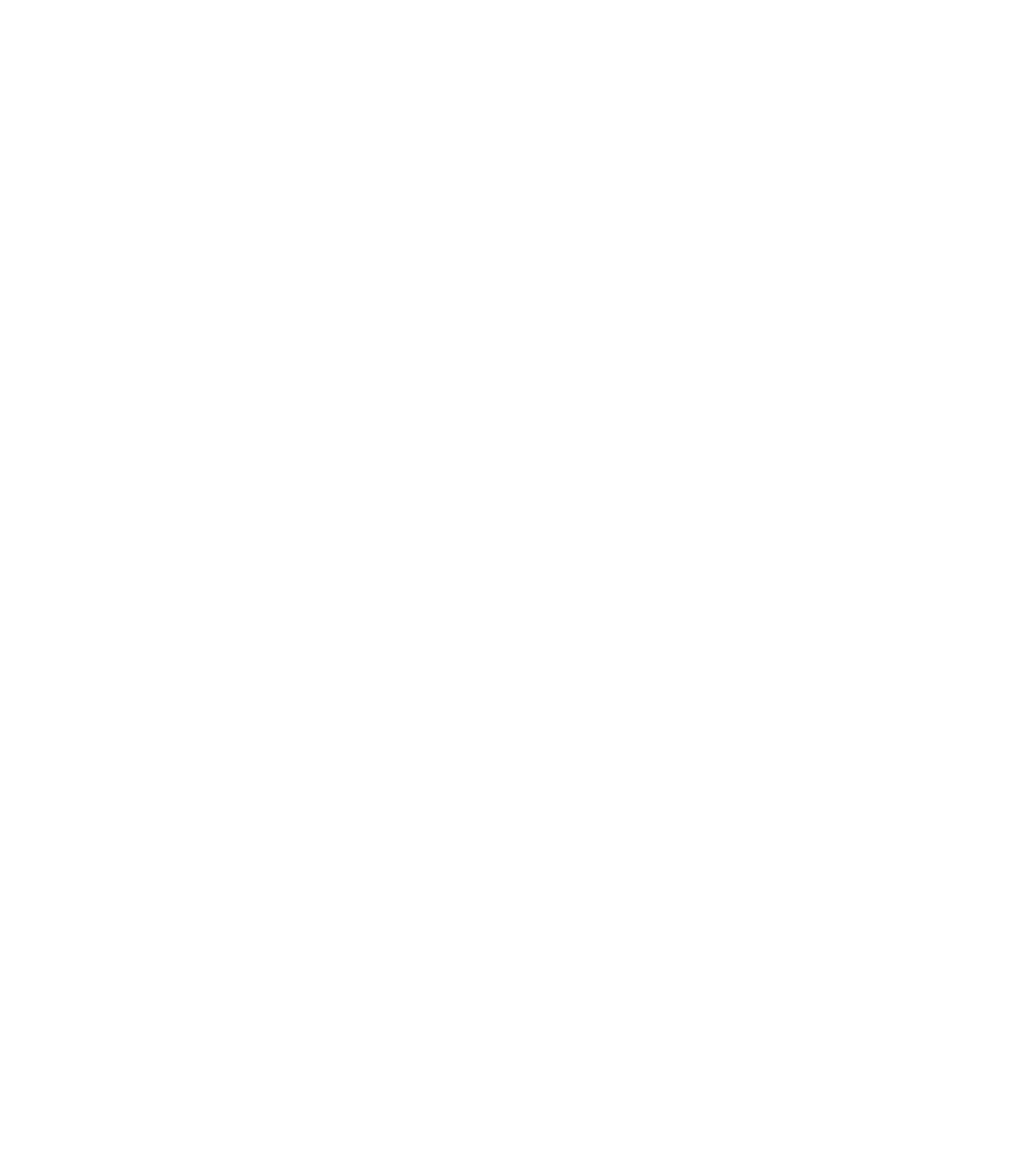
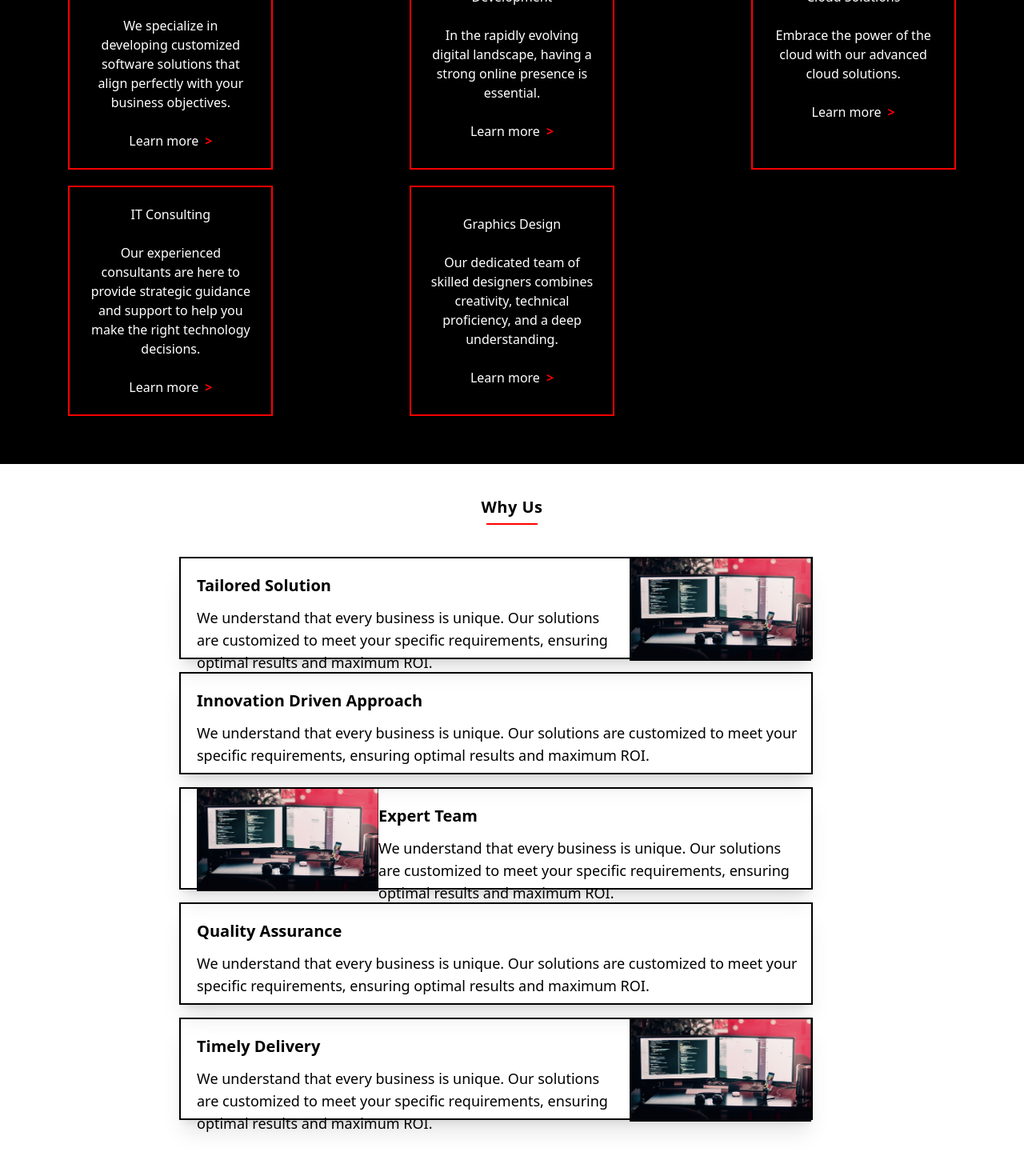
Before and after one commit to NaniBer/KaizenTechSolution, a React (Create React App) app in the folder frontend/: page / in a window 1280 px wide. Shown: the part 840-2300 px from the top of the page at 80% size. Before the commit the page ends 800 px from the top, so only its background shows below. Built offline with nearby package versions, Linux system fonts and the light colour scheme.

Commit message:
Expertise page and why us page done

```diff
--- a/frontend/src/App.js
+++ b/frontend/src/App.js
@@ -12,9 +12,9 @@ function App() {
       <div className="flex justify-center items-center mt-24 mb-24">
         <Intro />
       </div>
-      {/* <div className="">
+      <div className="">
         <Expertise />
-      </div> */}
+      </div>
       <WhyUs />
       <PartnerWithUs />
     </div>
--- a/frontend/src/Sections/Expertise.jsx
+++ b/frontend/src/Sections/Expertise.jsx
@@ -29,11 +29,18 @@ const Expertise=()=>{
                 <div className="mt-1.5 bg-red h-0.5 w-16"></div>
                 <p className="mt-5 w-1/2">At Kaizen Technology Solutions, we offer a wide range of services tailored to meet the unique needs of your business.</p>
             </div>
-            <div className="mt-10">
-                <div className="border-2 border-red h-36 w-72">
-                    <p>Custom Software Development </p>
-                    <p>We specialize in developing customized software solutions that align perfectly with your business objectives.</p>
+            <div className="mt-10 grid grid-cols-3 justify-items-center items-center ">
+                {expertiseList.map((items)=>(
+
+                <div className=" mb-5 border-2 border-red h-72 w-64 p-6 flex flex-col justify-center items-center">
+                        <p className="mb-6">{items.title} </p>
+                        <p className="mb-6">{items.text}</p>
+                        <button>Learn more
+                            <span className="ml-2 text-red font-bold">></span>
+                        </button>
+
                 </div>
+                ))}
             </div>
 
 
--- a/frontend/src/Sections/WhyUs.jsx
+++ b/frontend/src/Sections/WhyUs.jsx
@@ -1,6 +1,69 @@
+
 const WhyUs=()=>{
     return(
-        <div>Why Us</div>
+        <div className="text-black text-center pt-10 pb-10">
+            <p className="text-xl font-bold tracking-wide">Why Us</p>
+            <div className="flex flex-col justify-center items-center">
+                <div className="mt-1.5 bg-red h-0.5 w-16">
+                </div>
+
+            </div>
+            <div className="mx-56 mt-10 ">
+
+                <div className="shadow-xl border-2 border-black text-left h-32 flex mr-10 mb-4 pl-5">
+                    <div>
+                        <p className="text-xl font-bold mt-5 mb-3">Tailored Solution</p>
+
+                        <p className="mr-4 text-lg">We understand that every business is unique. Our solutions are customized to meet your specific requirements, ensuring optimal results and maximum ROI.</p>
+
+                    </div>
+                    <img src={require("../Assets/Whyus1.png")} className="h-32" alt=""/>
+                </div>
+
+
+                <div className="shadow-xl border-2 border-black text-left h-32 flex mr-10 mb-4 pl-5">
+                        <div>
+                            <p className="text-xl font-bold mt-5 mb-3">Innovation Driven Approach</p>
+
+                            <p className="mr-4 text-lg">We understand that every business is unique. Our solutions are customized to meet your specific requirements, ensuring optimal results and maximum ROI.</p>
+
+                        </div>
+
+                </div>
+
+
+                <div className="shadow-xl border-2 border-black text-left h-32 flex mr-10 mb-4 pl-5">
+                    <img src={require("../Assets/Whyus1.png")} className="h-32" alt=""/>
+                    <div>
+                        <p className="text-xl font-bold mt-5 mb-3">Expert Team</p>
+
+                        <p className="mr-4 text-lg">We understand that every business is unique. Our solutions are customized to meet your specific requirements, ensuring optimal results and maximum ROI.</p>
+
+                    </div>
+
+                </div>
+
+                <div className="shadow-xl border-2 border-black text-left h-32 flex mr-10 mb-4 pl-5">
+                    <div>
+                        <p className="text-xl font-bold mt-5 mb-3">Quality Assurance</p>
+
+                        <p className="mr-4 text-lg">We understand that every business is unique. Our solutions are customized to meet your specific requirements, ensuring optimal results and maximum ROI.</p>
+
+                    </div>
+                </div>
+
+
+                <div className="shadow-xl border-2 border-black text-left h-32 flex mr-10 mb-4 pl-5">
+                    <div>
+                        <p className="text-xl font-bold mt-5 mb-3">Timely Delivery</p>
+                        <p className="mr-4 text-lg">We understand that every business is unique. Our solutions are customized to meet your specific requirements, ensuring optimal results and maximum ROI.</p>
+                    </div>
+                    <img src={require("../Assets/Whyus1.png")} className="h-32" alt=""/>
+                </div>
+
+            </div>
+
+        </div>
     )
 }
 
```
Also changed, not shown: frontend/src/Assets/Whyus1.png (added).
